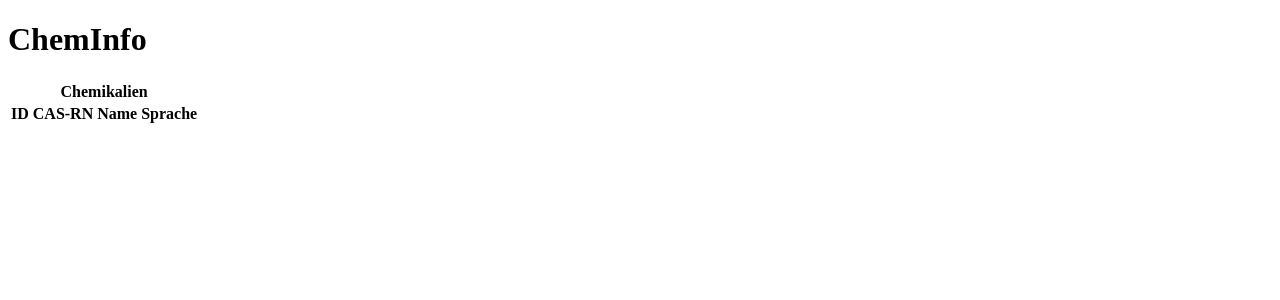
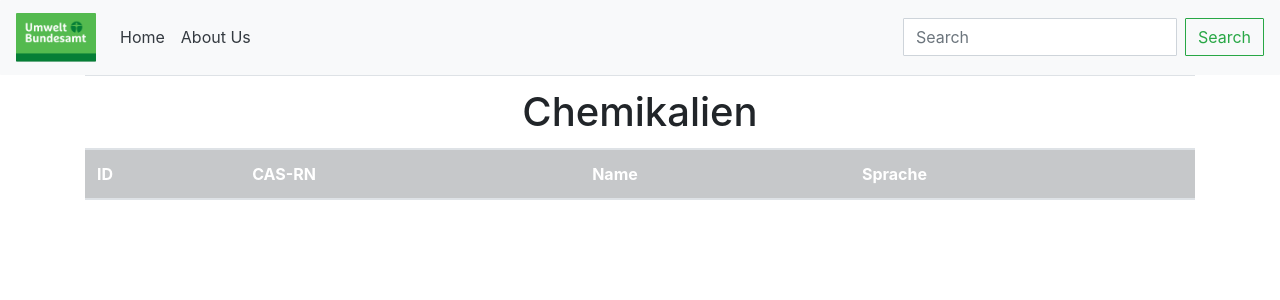
Before and after one commit to s0565086/ChemInfo, a Node server app: page /chemicals/ in a window 1280 px wide. Shown: the top 300 px of the page. Run offline with Node 20, Linux system fonts and the light colour scheme; data that the repository does not hold is empty; some libraries are stand-ins or nearby versions.

Commit message:
Added Bootstarp to webpage

```diff
--- a/Backend/controller/home.controller.js
+++ b/Backend/controller/home.controller.js
@@ -1,5 +1,5 @@
 module.exports = {
     index: async (req, res) => {
-        res.render('index')
+        res.render('index', { title: 'ChemInfo'})
     }
 }
--- a/Backend/index.js
+++ b/Backend/index.js
@@ -1,5 +1,6 @@
 const express = require('express');
 const exphbs = require('express-handlebars');
+const path = require('path');
 //const routes = require('./routes/routes');
 const bodyParser = require("body-parser");
 const app = express();
@@ -13,22 +14,16 @@ app.use(
 );
 app.engine('handlebars', exphbs({
     defaultLayout: 'main',
+    layoutsDir: __dirname + '/views/layouts/',
     helpers: require('./config/handlebarHelpers')
-}))
-app.set('view engine', 'handlebars')
+}));
+app.set('views', path.join(__dirname, 'views'));
+app.set('view engine', 'handlebars');
 
-app.use('/', require('./routes/index.router'))
-// app.get('/', function (req, res) {
-//     res.render('main')
-// })
+app.use('/static', express.static(path.join(__dirname, 'public')));
 
-// const chemRouter = require('./routes/chemRoutes');
-// app.use('/chems', chemRouter);
-
-// const userRouter = require('./routes/userRoutes');
-//
-// app.use('/user', userRouter);
+app.use('/', require('./routes/index.router'));
 
 app.listen(PORT, () => {
-  console.log(`Example app listening at http://localhost:${PORT}`);
+  console.log(`Example app listening at http://localhost:${PORT}`)
 });
--- /dev/null
+++ b/Backend/public/css/style.css
@@ -0,0 +1,49 @@
+* {
+    -webkit-border-radius: 1px !important;
+       -moz-border-radius: 1px !important;
+            border-radius: 1px !important;
+  }
+  #logo {
+  color: #666;
+  width:100%;
+  }
+  #logo h1 {
+      font-size: 60px;
+      color: rgb(29, 124, 12);
+      text-shadow: 1px 2px 3px #999;
+      font-family: Roboto, sans-serif;
+      font-weight: 700;
+      letter-spacing: -1px;
+  }
+  #logo p{
+    padding-bottom: 20px;
+  }
+
+
+  #form-buscar >.form-group >.input-group > .form-control {
+      height: 40px;
+  }
+  #form-buscar >.form-group >.input-group > .input-group-btn > .btn{
+          height: 40px;
+          font-size: 16px;
+          font-weight: 300;
+
+
+  }
+  #form-buscar >.form-group >.input-group > .input-group-btn > .btn .glyphicon{
+   margin-right:12px;
+  }
+
+
+  #form-buscar >.form-group >.input-group > .form-control {
+      font-size: 16px;
+      font-weight: 300;
+
+  }
+
+  #form-buscar >.form-group >.input-group > .form-control:focus {
+    border-color: #33A444;
+    outline: 0;
+    -webkit-box-shadow: inset 0 1px 1px rgba(0,0,0,.075), 0 0 1px rgba(0, 109, 0, 0.8);
+            box-shadow: inset 0 1px 1px rgba(0,0,0,.075), 0 0 1px rgba(0, 109, 0, 0.8);
+  }
--- a/Backend/routes/index.router.js
+++ b/Backend/routes/index.router.js
@@ -5,4 +5,6 @@ router.get('/', homeController.index)
 
 router.use('/chemicals', require('./chems.router'))
 
-module.exports = router
+router.use('/aboutus', require('./aboutus.router'))
+
+module.exports = router;
--- a/Backend/views/allChemicals.handlebars
+++ b/Backend/views/allChemicals.handlebars
@@ -1,10 +1,10 @@
 <div id="gross">
-    <table class="chems">
+    <table class="table">
         <thead>
         <tr>
-            <th colspan="5">Chemikalien</th>
+            <th colspan="5" class="h1 text-center">Chemikalien</th>
         </tr>
-        <tr>
+        <tr class="table-dark">
             <th>
                 <span>ID</span>
             </th>
--- a/Backend/views/layouts/main.handlebars
+++ b/Backend/views/layouts/main.handlebars
@@ -2,12 +2,18 @@
 <html lang="de">
 <head>
     <meta charset="utf-8" />
-    <title>ChemInfo</title>
+    <title>{{ title }}</title>
+    <link rel="stylesheet" href="/static/css/style.css">
+    <link rel="stylesheet" href="https://stackpath.bootstrapcdn.com/bootstrap/4.5.2/css/bootstrap.min.css" integrity="sha384-JcKb8q3iqJ61gNV9KGb8thSsNjpSL0n8PARn9HuZOnIxN0hoP+VmmDGMN5t9UJ0Z" crossorigin="anonymous">
 </head>
 <body>
-<h1>ChemInfo</h1>
-
-{{{body}}}
-
+{{> navbar}}
+<div class="container">
+    {{{ body }}}
+</div>
+{{> footer}}
+<script src="https://code.jquery.com/jquery-3.4.1.slim.min.js"></script>
+<script src="https://cdn.jsdelivr.net/npm/popper.js@1.16.0/dist/umd/popper.min.js"></script>
+<script src="https://stackpath.bootstrapcdn.com/bootstrap/4.4.1/js/bootstrap.min.js"></script>
 </body>
 </html>
--- /dev/null
+++ b/Backend/views/partials/navbar.handlebars
@@ -0,0 +1,31 @@
+<nav class="navbar navbar-expand-lg navbar-dark bg-light">
+    <a class="navbar-brand" href="/">
+      <img src="/static/img/logo.png" alt="Zur Homepage" class="img-fluid" width="80">
+    </a>
+    <button class="navbar-toggler bg-dark" type="button" data-toggle="collapse" data-target="#navbarSupportedContent" aria-controls="navbarSupportedContent" aria-expanded="false" aria-label="Toggle navigation">
+    <span class="navbar-toggler-icon"></span>
+  </button>
+
+  <div class="collapse navbar-collapse" id="navbarSupportedContent">
+    <ul class="navbar-nav mr-auto">
+      <li class="nav-item active">
+        <a class="nav-link text-dark" href="/">Home <span class="sr-only">(current)</span></a>
+      </li>
+      <li class="nav-item active">
+        <a class="nav-link text-dark" href="/aboutus">About Us</a>
+      </li>
+    </ul>
+    <form id="searchForm" class="form-inline my-2 my-lg-0">
+      <input class="form-control mr-sm-2" id="chemicalParam" type="search" placeholder="Search" aria-label="Search">
+      <button class="btn btn-outline-success my-2 my-sm-0" type="submit" onclick="submit_search()">Search</button>
+    </form>
+    <script>
+    function submit_search() {
+        const param = document.getElementById("chemicalParam").value
+        const url = "/chemicals/" + param
+        document.getElementById("searchForm").action = url
+        document.getElementById("searchForm").submit();
+    }
+</script>
+  </div>
+</nav>
```
Also changed, not shown: Backend/entity/SubstanceSchema.js (deleted, +0 -21 lines), Backend/routes/aboutus.router.js (added, +7 -0 lines), Backend/views/aboutus.handlebars (added, +10 -0 lines), Backend/views/index.handlebars (+23 -8 lines), Backend/public/img/logo.png (added), Backend/views/partials/footer.handlebars (added), 1 other file.
